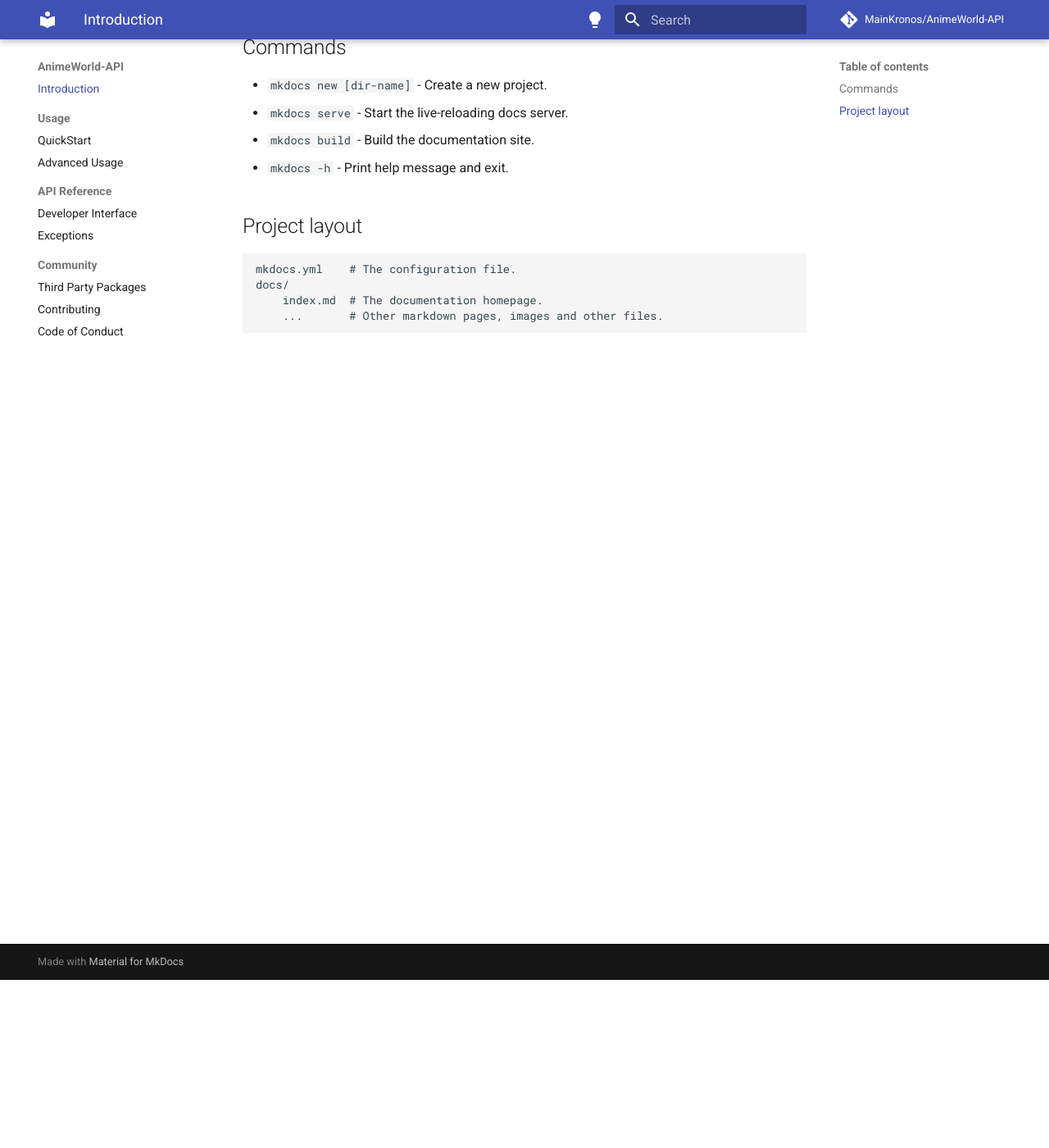
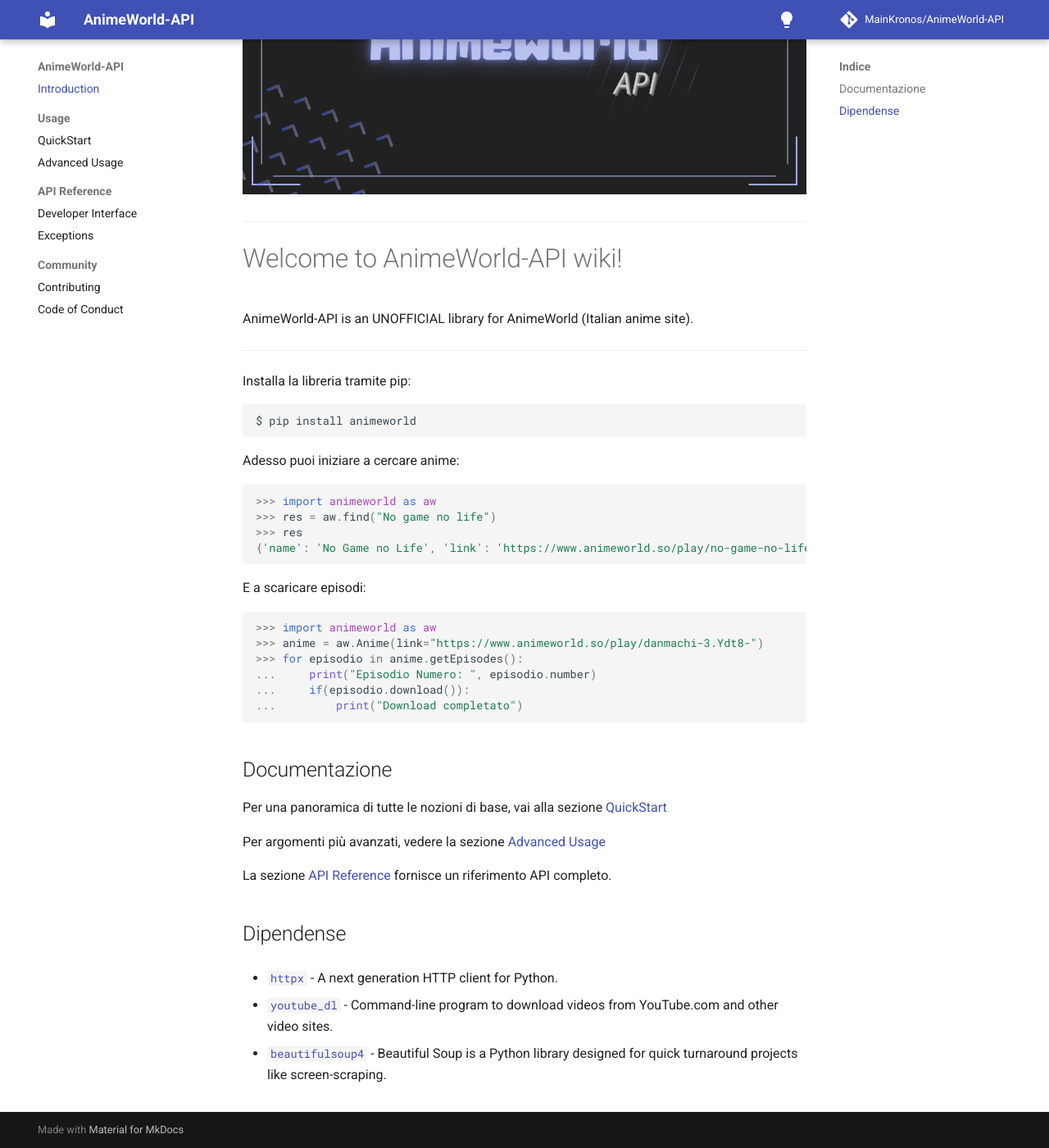
Before and after one commit to MainKronos/AnimeWorld-API, an MkDocs documentation site: the page built from docs/index.md, in a window 1280 px wide and 1400 px high, scrolled down 205 px. Shown: the whole window at 82% size. Built offline with MkDocs 1.6.1 and Material for MkDocs 9.7.7, drawn with Linux system fonts in a browser that asks for light colours; comment, search, counter and statistics services are not loaded; some of the changed text lies outside the part shown.

Commit message:
update docs

````diff
--- a/docs/index.md
+++ b/docs/index.md
@@ -1,17 +1,50 @@
-# Welcome to MkDocs
+<p align="center" style="margin: 0 0 10px">
+  <img height="208" src="static/img/AnimeWorld-API.png" alt='AnimeWorld-API'>
+</p>
 
-For full documentation visit [mkdocs.org](https://www.mkdocs.org).
+---
 
-## Commands
+# Welcome to AnimeWorld-API wiki!
 
-* `mkdocs new [dir-name]` - Create a new project.
-* `mkdocs serve` - Start the live-reloading docs server.
-* `mkdocs build` - Build the documentation site.
-* `mkdocs -h` - Print help message and exit.
+AnimeWorld-API is an UNOFFICIAL library for AnimeWorld (Italian anime site).
 
-## Project layout
+---
 
-    mkdocs.yml    # The configuration file.
-    docs/
-        index.md  # The documentation homepage.
-        ...       # Other markdown pages, images and other files.
+Installa la libreria tramite pip:
+```bash
+$ pip install animeworld
+```
+
+Adesso puoi iniziare a cercare anime:
+```python
+>>> import animeworld as aw
+>>> res = aw.find("No game no life")
+>>> res
+{'name': 'No Game no Life', 'link': 'https://www.animeworld.so/play/no-game-no-life.IJUH1', ...}
+```
+
+E a scaricare episodi:
+```python
+>>> import animeworld as aw
+>>> anime = aw.Anime(link="https://www.animeworld.so/play/danmachi-3.Ydt8-")
+>>> for episodio in anime.getEpisodes():
+...     print("Episodio Numero: ", episodio.number)
+...     if(episodio.download()):
+...         print("Download completato")
+```
+
+## Documentazione
+
+Per una panoramica di tutte le nozioni di base, vai alla sezione [QuickStart](usage/quickstart.md)
+
+Per argomenti più avanzati, vedere la sezione [Advanced Usage](usage/advanced.md)
+
+La sezione [API Reference](api-reference/developer-interface.md) fornisce un riferimento API completo.
+
+## Dipendense
+
+- [`httpx`](https://github.com/encode/httpx) - A next generation HTTP client for Python.
+
+- [`youtube_dl`](https://github.com/ytdl-org/youtube-dl) - Command-line program to download videos from YouTube.com and other video sites.
+
+- [`beautifulsoup4`](https://www.crummy.com/software/BeautifulSoup/bs4/doc/) - Beautiful Soup is a Python library designed for quick turnaround projects like screen-scraping.
--- a/mkdocs.yml
+++ b/mkdocs.yml
@@ -4,6 +4,7 @@
 
 theme:
     name: 'material'
+    language: it
     palette:
       - scheme: 'default'
         media: '(prefers-color-scheme: light)'
@@ -17,7 +18,7 @@
           icon: 'material/lightbulb-outline'
           name: 'Switch to light mode'
     features:
-        - navigation.sections
+    - navigation.sections
 
 repo_name: MainKronos/AnimeWorld-API
 repo_url: https://github.com/MainKronos/AnimeWorld-API
@@ -32,7 +33,6 @@
       - Developer Interface: 'api-reference/developer-interface.md'
       - Exceptions: 'api-reference/exceptions.md'
   - Community:
-      - Third Party Packages: 'community/third-party-packages.md'
       - Contributing: 'community/contributing.md'
       - Code of Conduct: 'community/code-of-conduct.md'
 
@@ -43,4 +43,38 @@
       pygments_lang_class: true
   - pymdownx.inlinehilite
   - pymdownx.snippets
+  - admonition
+  - pymdownx.details
   - pymdownx.superfences
+
+plugins:
+- mkdocstrings:
+    default_handler: python
+    handlers:
+      python:
+        paths: [.]
+        options:
+          docstring_style: google
+          show_source: false
+          show_root_heading: true
+          group_by_category: true
+
+          show_root_toc_entry: false
+          # signature_crossrefs: true ----
+          # show_symbol_type_toc: true ----
+          # docstring_section_style: list
+          line_length: 80
+          separate_signature: true
+
+          show_signature: true
+          # show_signature_annotations: true
+
+          show_submodules: false
+
+          show_root_full_path: false
+          merge_init_into_class: true
+          filters: ["!^_"]
+
+
+watch:
+- animeworld
````
Also changed, not shown: docs/api-reference/developer-interface.md (+16 -0 lines), docs/community/third-party-packages.md (deleted, +0 -19 lines), docs/usage/quickstart.md (+47 -0 lines), 5 other files.
